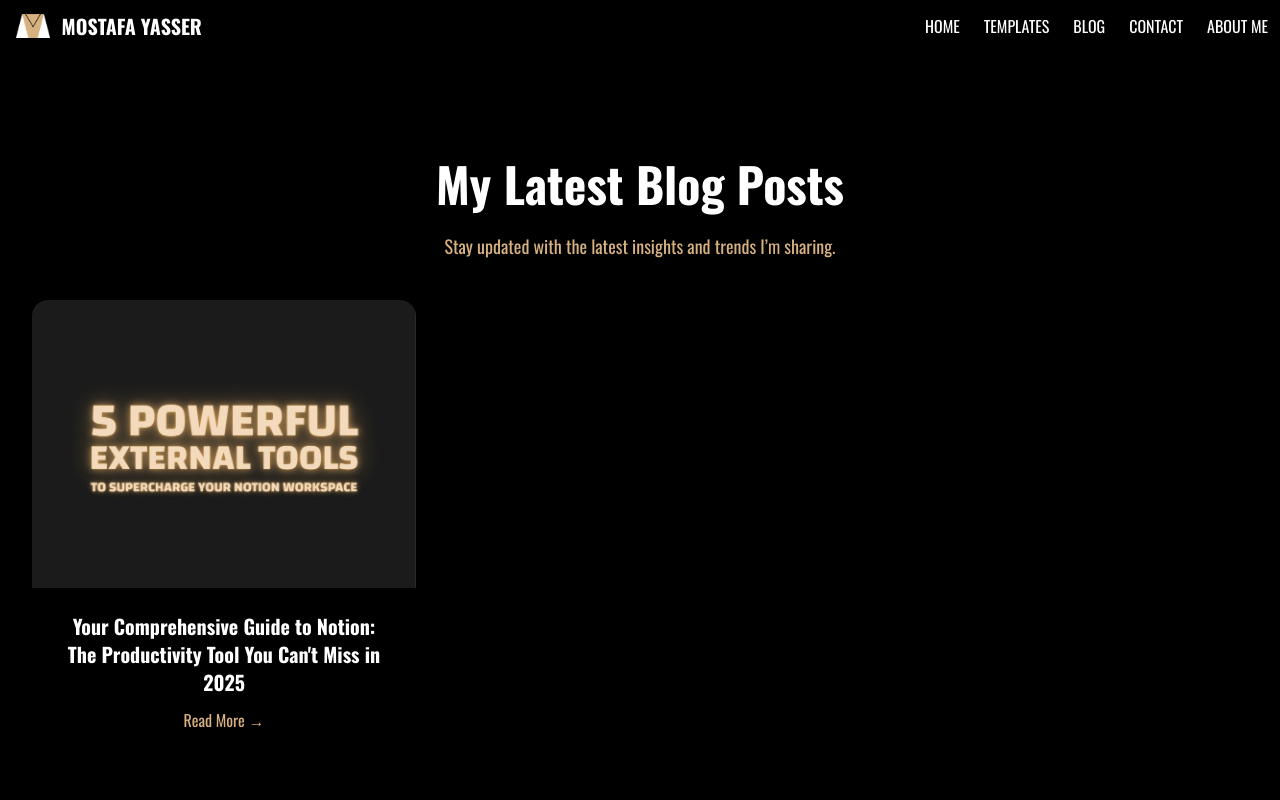
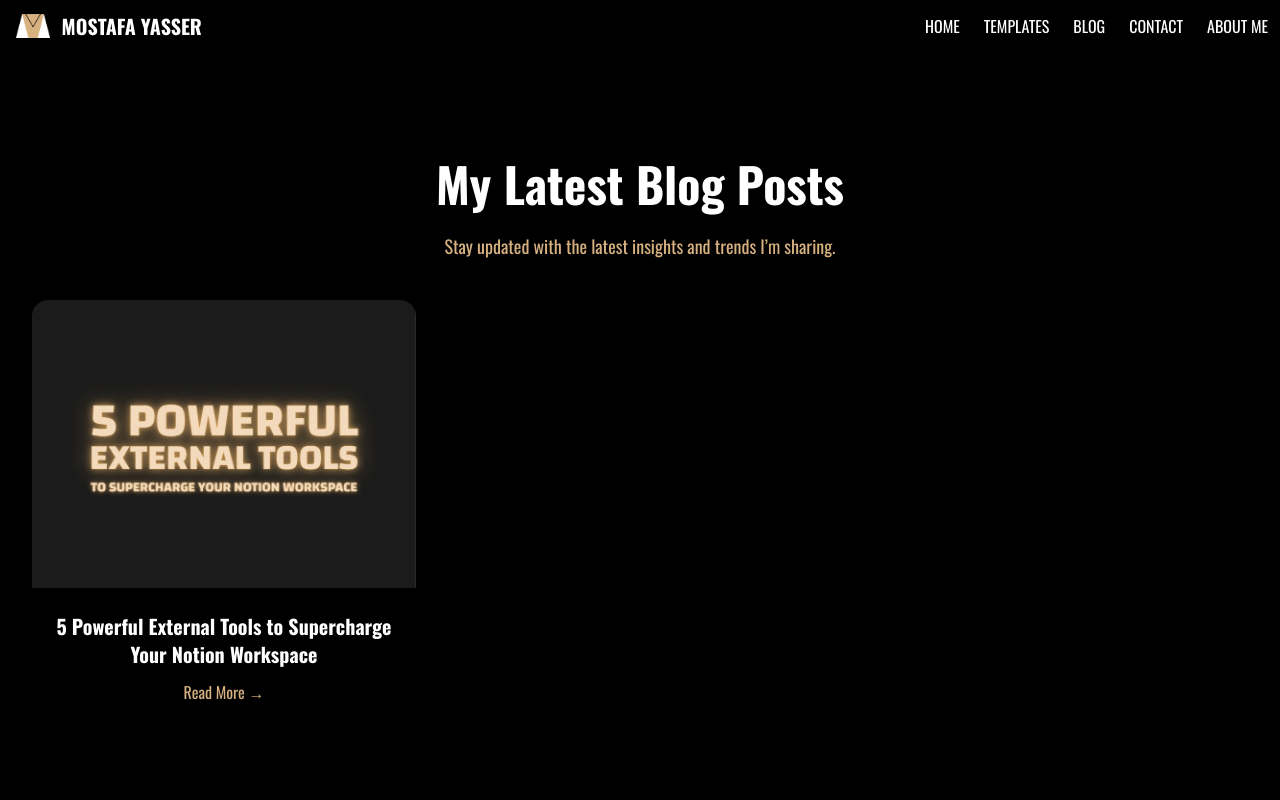
Before and after one commit to hazemyasserprg/mostafa-notion, a React (Vite) app: page /blogs in a window 1280 px wide. Shown: the top 800 px of the page. Built offline with nearby package versions, Linux system fonts and the light colour scheme.

Commit message:
Updating Blogs

```diff
--- a/src/data/blogsData.js
+++ b/src/data/blogsData.js
@@ -2,85 +2,59 @@
 
 const blogsData = [
   {
-    title:
-      "Your Comprehensive Guide to Notion: The Productivity Tool You Can't Miss in 2025",
-    slug: "what-is-notion",
+    title: "5 Powerful External Tools to Supercharge Your Notion Workspace",
+    slug: "notion-external-tools",
     image: blogImg,
     topics: [
       {
         id: "intro",
-        heading: "What is Notion?",
+        heading: "Introduction",
         content:
-          "Notion is a flexible tool for task management, note-taking, database creation, project organization, building wikis, and tracking goals and habits—all in one! Think of it as a combination of Google Docs, Trello, Evernote, and Todoist, but in a much smoother and more flexible way.",
+          "Notion is a powerful tool for organizing tasks, managing projects, and improving productivity. However, by combining it with the right external tools, you can unlock new levels of functionality. In this blog post, we’ll explore five powerful external tools that can help you boost your Notion workspace and enhance your productivity in 2025.",
       },
       {
-        id: "why-notion",
-        heading: "Why Do Millions Use Notion Daily?",
+        id: "super",
+        heading:
+          "[Super.so](https://super.so) — Turn Your Notion Pages into Stunning Websites",
         content:
-          "Clean and easy-to-use interface.\n\nUnlimited customization.\n\nSuitable for individuals, teams, and businesses.\n\nIntegrates with external tools like Google Calendar and Slack.\n\nAvailable on the web, iOS, Android, Windows, and macOS.",
+          "Super.so allows you to transform your Notion pages into fast, customizable websites. Whether you want a personal blog or a portfolio, Super makes it incredibly easy to get your Notion content online with a custom domain.\n\n*Key Features:*\n- Super-fast page load speeds\n- Custom domains and SEO settings\n- Customizable design with CSS and themes\n\n*Perfect for:* Personal websites, blogs, and portfolio sites.",
       },
       {
-        id: "getting-started",
-        heading: "How to Get Started with Notion?",
+        id: "fillout",
+        heading:
+          "[Fillout.com](https://fillout.com) — Build Beautiful Forms that Connect with Notion",
         content:
-          "Sign up:\nGo to notion.so and sign up for free with your email or Google account.\n\nCreate Your First Page:\nStart by creating a new page, using ready-made templates or designing your page from scratch.\n\nLearn the Basics:\n\nBlocks: Everything in Notion is a block—paragraph, image, database...\n\nTemplates: Save time with pre-made templates for everything.\n\nDatabases: Fully customizable dynamic tables.\n\nLinking: Link pages together for easy navigation.",
+          "Fillout allows you to create forms that sync directly with your Notion databases. It's perfect for collecting information, whether you need surveys, sign-up forms, or feedback forms.\n\n*Key Features:*\n- Drag-and-drop form builder\n- Direct Notion integration\n- Multi-step forms with logic\n\n*Perfect for:* Collecting data like surveys, feedback, and applications.",
       },
       {
-        id: "students",
-        heading: "Using Notion for Students",
+        id: "zorbi",
+        heading:
+          "[Zorbi.co](https://zorbi.co) — Smart Flashcards for Notion Users",
         content:
-          "Notion is the perfect companion for every student:\n\n- Manage your study schedule.\n- Take organized notes.\n- Track tasks and project deadlines.\n- Create a question bank for revision.\n- Track grades and academic goals.",
+          "Zorbi brings the power of AI-powered flashcards into Notion. This tool helps you retain information more effectively by turning your Notion notes into flashcards with spaced repetition.\n\n*Key Features:*\n   - Create flashcards directly from Notion notes\n   - AI-powered spaced repetition\n   - Cross-platform support\n\n*Perfect for:* Students, language learners, and anyone who needs to memorize information.",
       },
       {
-        id: "student-tip",
-        heading: "Tip for Students",
+        id: "indify",
+        heading:
+          "[Indify.co](https://indify.co) — Add Interactive Widgets to Your Notion Pages",
         content:
-          'Try the "Study Hub" template to organize all your subjects in one place.',
+          "Indify makes your Notion workspace more interactive by allowing you to add widgets like weather, countdown timers, Google Calendar, and more. These widgets bring life to your Notion dashboard and keep you on top of your tasks and events.\n\n*Key Features:*\n- Embed popular widgets like weather, timers, and quotes\n- Seamless integration with Notion\n- Customizable widgets\n\n*Perfect for:* Creating dashboards, productivity setups, and tracking goals.",
       },
       {
-        id: "work",
-        heading: "Using Notion at Work",
+        id: "save-to-notion",
+        heading:
+          "[Save to Notion](https://savetonotion.com) — Capture Content from the Web into Notion",
         content:
-          "Whether you're an employee or managing a team:\n\n- Track goals and projects with Kanban boards.\n- Create a customer database (CRM).\n- Share files and branding.\n- Internal team communication with a Wiki.",
-      },
-      {
-        id: "work-tip",
-        heading: "Practical Example",
-        content:
-          'The "Team Workspace" template includes meeting management, tasks, and weekly goals.',
-      },
-      {
-        id: "life",
-        heading: "Notion for Your Daily Life",
-        content:
-          "- Track daily habits.\n- Set yearly goals.\n- Manage budget and expenses.\n- Organize trips and travels.\n- Track reading or language learning.",
-      },
-      {
-        id: "life-tip",
-        heading: "Suggested Template",
-        content: '"Life OS" – A comprehensive system for your personal life.',
-      },
-      {
-        id: "advanced-tips",
-        heading: "Advanced Tips for Using Notion Efficiently",
-        content:
-          "- Use keyboard shortcuts to save time.\n- Enable dark mode for eye comfort.\n- Link pages together for smoother navigation.\n- Try the Reminders feature for automatic alerts.\n- Create a weekly dashboard to track what's happening in your life.",
-      },
-      {
-        id: "resources",
-        heading: "Useful Resources",
-        content:
-          "- Official Notion website: notion.so\n- Official Template Gallery: notion.so/templates\n- My YouTube Channel for Notion Tutorials: Mostafa Notion\n- Telegram Channel: Notion Muslims",
+          "Save to Notion is a browser extension that lets you capture content directly from the web into your Notion workspace. Whether it’s articles, bookmarks, or job posts, Save to Notion streamlines your content-saving process.\n\n*Key Features:*\n- Save articles, tweets, and websites to Notion\n- Create custom templates for different types of content\n- Automatically categorize content\n\n*Perfect for:* Content creators, researchers, and anyone who collects online resources.",
       },
       {
         id: "conclusion",
         heading: "Conclusion",
         content:
-          "Notion is more than just an app—it's a complete system for organizing your life from A to Z.\n\nStart with a small step, and over time, you'll build a system that suits you perfectly. All you need is a little curiosity and creativity, and your productivity experience will be completely transformed.\n\nHave you tried Notion before? Share your thoughts in the comments or reach out if you'd like to get started with a custom system that fits your needs!",
+          "Notion is a powerful tool on its own, but integrating it with external tools like Super, Fillout, Zorbi, Indify, and Save to Notion can enhance your productivity and creativity even more. These tools add specific features to your Notion workspace, whether you're building a website, managing tasks, or studying.\n\nHave you used any of these tools? Or do you have any other recommendations? Let me know in the comments below or feel free to reach out for more tips on optimizing your Notion setup.",
       },
     ],
   },
-  // Add more blogs here
 ];
 
 export default blogsData;
--- a/src/pages/BlogDetails.jsx
+++ b/src/pages/BlogDetails.jsx
@@ -9,11 +9,9 @@
   if (!blog) return <div className="p-6">Blog not found.</div>;
 
   const renderContentWithLineBreaks = (content) => {
-    // Split the content into paragraphs (based on \n\n)
     const paragraphs = content.split("\n");
 
     return paragraphs.map((para, index) => {
-      // For each paragraph, return it wrapped in a <p> tag or you can use <br /> for line breaks
       return <p key={index}>{para}</p>;
     });
   };
@@ -63,7 +61,7 @@
             {/* Blog Topics */}
             {blog.topics.map((topic) => (
               <section key={topic.id} id={topic.id} className="mb-16">
-                <h3 className="text-2xl font-semibold text-gray-200 mb-4">
+                <h3 className="text-2xl font-semibold text-main mb-4">
                   {topic.heading}
                 </h3>
                 <p className="text-lg text-gray-300 leading-relaxed">
```
